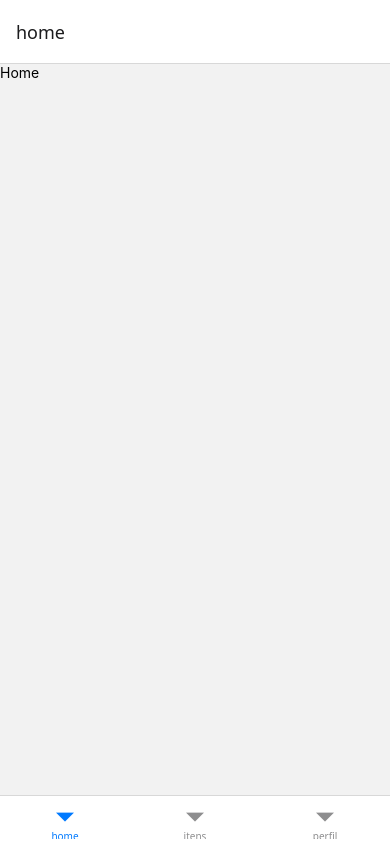
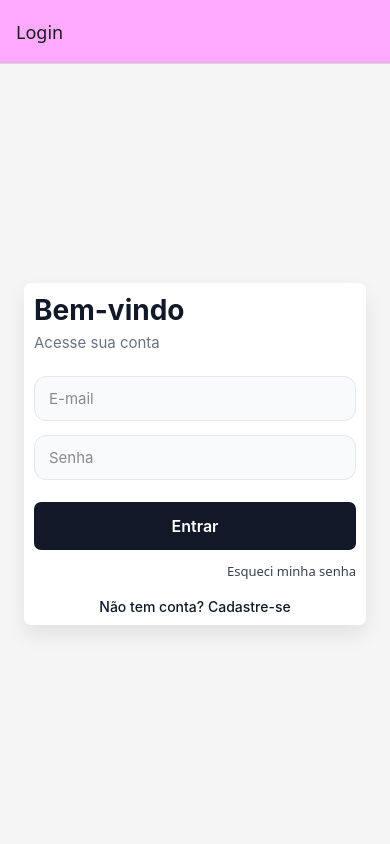
Before and after one commit to Rafaelbici74/aula-api-expo, a React Native app: screen /home in a window 390 px wide. Built offline with nearby package versions, Linux system fonts and the light colour scheme.

Commit message:
Subindo mudanças

```diff
--- a/package.json
+++ b/package.json
@@ -9,6 +9,7 @@
     "web": "expo start --web"
   },
   "dependencies": {
+    "@expo/vector-icons": "^15.1.1",
     "@react-navigation/bottom-tabs": "^7.18.16",
     "@react-navigation/elements": "^2.9.38",
     "@react-navigation/native": "^7.3.16",
--- a/src/routes/myTabs.js
+++ b/src/routes/myTabs.js
@@ -1,18 +1,52 @@
 import { createBottomTabNavigator } from '@react-navigation/bottom-tabs';
+import { Ionicons } from '@expo/vector-icons';
 
 import HomeScreen from '../telas/home';
+import PerfilScreen from '../telas/perfil';
 import ItensScreen from '../telas/itens';
-import PerfilScreen from '../telas/perfil';
 
 const Tab = createBottomTabNavigator();
 
-export default function MyTabs() {
-    return (
-        <Tab.Navigator>
-            <Tab.Screen name="home" component={HomeScreen} />
-            <Tab.Screen name="itens" component={ItensScreen} />
-            <Tab.Screen name="perfil" component={PerfilScreen} />
+export default function TabNavigator() {
+  return (
+    <Tab.Navigator
+      screenOptions={({ route }) => ({
+        // tabBarShowLabel: false, // Oculta o texto de todas as abas
+        // tabBarLabelPosition: 'beside-icon'
+        tabBarLabelStyle: {
+          fontSize: 16,
+          fontFamily: 'Georgia',
+          fontWeight: 300,
+        },
+        tabBarIcon: ({ focused, color, size }) => {
+          let iconName;
 
-        </Tab.Navigator>
-    );
+          // Define o ícone baseado no nome da rota
+          if (route.name === 'home') {
+            iconName = focused ? 'home' : 'home-outline';
+          } else if (route.name === 'perfil') {
+            iconName = focused ? 'person' : 'person-outline';
+          } else if (route.name === 'itens') {
+            iconName = focused ? 'list' : 'list-outline';
+          }
+
+          // Retorna o componente visual do ícone
+          return <Ionicons name={iconName} size={size} color={color} />;
+        },
+        // Define as cores personalizadas que você quer usar
+        tabBarActiveTintColor: '#00FF00',   // Cor quando focado (focused)
+        tabBarInactiveTintColor: '#FF0000', // Cor quando desfocado
+        // headerShown: false,
+      })}
+    >
+      <Tab.Screen
+        name="home"
+        component={HomeScreen}
+        // options={{ tabBarShowLabel: false }}
+        options={{ title: 'Home' }}
+      />
+      <Tab.Screen name="perfil" component={PerfilScreen} />
+      <Tab.Screen name="itens" component={ItensScreen} />
+    </Tab.Navigator>
+  );
 }
--- a/src/routes/rootStack.js
+++ b/src/routes/rootStack.js
@@ -15,42 +15,43 @@ export default function RootStack() {
       screenOptions={
         {
           headerStyle: {
-            backgroundColor: 'tomato'
-          }
+            backgroundColor: '#ffaaff'
+          },
         }
       }
     >
-      <Stack.Screen name="login"
+      <Stack.Screen
+        name="login"
         component={Login}
         options={{ title: 'Login' }}
       />
-
-      <Stack.Screen name="home"
+      <Stack.Screen
+        name="myTab"
         component={MyTabs}
         options={{
           title: 'Home',
           headerShown: false
         }}
       />
-
-      <Stack.Screen name="cadUsuario"
+      <Stack.Screen
+        name="cadUsuario"
         component={CadUsuario}
-        options={{ title: 'Cadastro de Usúario' }} />
-
+        options={{ title: 'Cadastro de usuário' }}
+      />
       <Stack.Screen
         name="recSenha"
         component={RecSenha}
         options={{
-          title: 'Recuperar Senha',
+          title: 'My home',
           headerStyle: {
             backgroundColor: '#f4df1e',
           },
-          headerTintColor: '#053d00',
+          headerTintColor: '#075000',
           headerTitleStyle: {
             fontWeight: 'bold',
           },
-        }} />
-
+        }}
+      />
     </Stack.Navigator>
   );
 }
--- a/src/telas/home.js
+++ /dev/null
@@ -1,9 +0,0 @@
-import { View, Text } from 'react-native';
-
-export default function Home() {
-    return (
-        <View>
-            <Text>Home</Text>
-        </View>
-    );
-}
--- /dev/null
+++ b/src/telas/home/index.js
@@ -0,0 +1,11 @@
+import { View, Text } from 'react-native';
+
+import styles from './styles';
+
+export default function Home() {
+    return (
+        <View style={styles.container}>
+            <Text style={styles.titulo}>Home</Text>
+        </View>
+    );
+}
--- a/src/telas/login.js
+++ /dev/null
@@ -1,17 +0,0 @@
-import { View, Text, Pressable } from 'react-native';
-import { Link, useNavigation } from '@react-navigation/native';
-import { Button } from '@react-navigation/elements';
-
-export default function Login() {
-    const navigation = useNavigation();
-    return (
-        <View>
-            <Text>Login</Text>
-            <Button screen="home">Acessar o sistema</Button>
-            <Link screen="recSenha">Esqueci minha senha</Link>
-            <Pressable onPress={() => navigation.navigate('cadUsuario')}>
-                <Text>Cadastrar usúario</Text>
-            </Pressable>
-        </View>
-    );
-}
--- /dev/null
+++ b/src/telas/login/index.js
@@ -0,0 +1,47 @@
+import { View, Text, TextInput, Pressable } from 'react-native';
+import { Link, useNavigation } from '@react-navigation/native';
+
+import styles from './styles';
+
+export default function Login() {
+    const navigation = useNavigation();
+
+    return (
+        <View style={styles.container}>
+            <View style={styles.card}>
+                <Text style={styles.title}>Bem-vindo</Text>
+                <Text style={styles.subtitle}>Acesse sua conta</Text>
+
+                <TextInput
+                    style={styles.input}
+                    placeholder="E-mail"
+                    placeholderTextColor="#8a8a8a"
+                    autoCapitalize="none"
+                    keyboardType="email-address"
+                />
+
+                <TextInput
+                    style={styles.input}
+                    placeholder="Senha"
+                    placeholderTextColor="#8a8a8a"
+                    secureTextEntry
+                />
+
+                <Pressable
+                    style={styles.primaryButton}
+                    onPress={() => navigation.navigate('myTab')}
+                >
+                    <Text style={styles.primaryButtonText}>Entrar</Text>
+                </Pressable>
+
+                <View style={styles.linkRow}>
+                    <Link screen="recSenha" style={styles.linkText}>Esqueci minha senha</Link>
+                </View>
+
+                <Pressable onPress={() => navigation.navigate('cadUsuario')}>
+                    <Text style={styles.registerText}>Não tem conta? Cadastre-se</Text>
+                </Pressable>
+            </View>
+        </View>
+    );
+}
--- /dev/null
+++ b/src/telas/login/styles.js
@@ -0,0 +1,72 @@
+import { StyleSheet } from 'react-native';
+
+export default StyleSheet.create({
+    container: {
+        flex: 1,
+        backgroundColor: '#f5f5f5',
+        justifyContent: 'center',
+        alignItems: 'center',
+        paddingHorizontal: 24,
+    },
+    card: {
+        width: '100%',
+        maxWidth: 360,
+        backgroundColor: '#ffffff',
+        borderRadius: 7,
+        padding: 10,
+        shadowColor: '#000',
+        shadowOffset: { width: 0, height: 10 },
+        shadowOpacity: 0.08,
+        shadowRadius: 20,
+        elevation: 6,
+    },
+    title: {
+        fontSize: 28,
+        fontWeight: '700',
+        color: '#111827',
+        marginBottom: 6,
+    },
+    subtitle: {
+        fontSize: 15,
+        color: '#6b7280',
+        marginBottom: 24,
+    },
+    input: {
+        backgroundColor: '#f9fafb',
+        borderWidth: 1,
+        borderColor: '#e5e7eb',
+        borderRadius: 12,
+        paddingHorizontal: 14,
+        paddingVertical: 12,
+        fontSize: 15,
+        color: '#111827',
+        marginBottom: 14,
+    },
+    primaryButton: {
+        backgroundColor: '#111827',
+        borderRadius: 7,
+        paddingVertical: 14,
+        alignItems: 'center',
+        marginTop: 8,
+    },
+    primaryButtonText: {
+        color: '#ffffff',
+        fontSize: 16,
+        fontWeight: '600',
+    },
+    linkRow: {
+        alignItems: 'flex-end',
+        marginTop: 12,
+        marginBottom: 18,
+    },
+    linkText: {
+        color: '#374151',
+        fontSize: 13,
+    },
+    registerText: {
+        textAlign: 'center',
+        color: '#111827',
+        fontSize: 14,
+        fontWeight: '500',
+    },
+});
```
Also changed, not shown: src/telas/home/styles.js (added), 1 other file (tests, documents, lock files or other folders).
